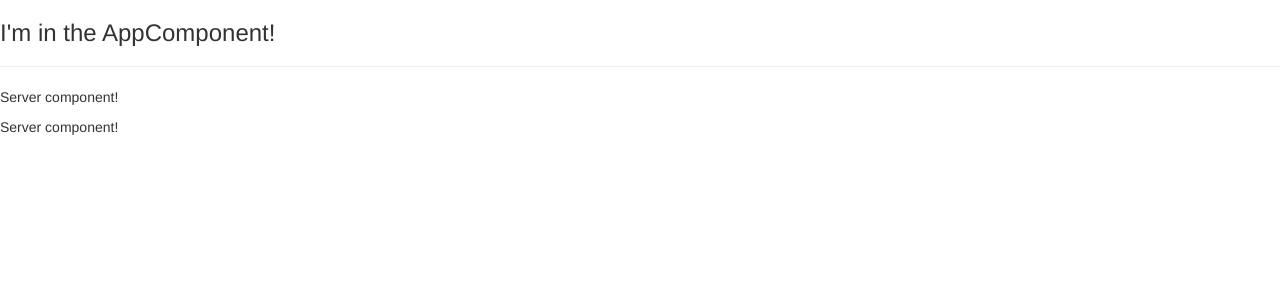
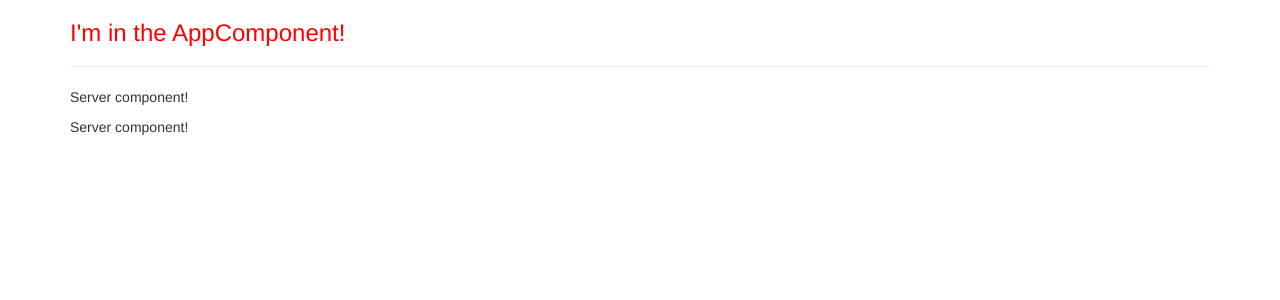
Before and after one commit to InSeongH85/udemy-angular, an Angular app in the folder second-app/: page / in a window 1280 px wide. Shown: the top 300 px of the page. Built offline with nearby package versions, Linux system fonts and the light colour scheme.

Commit message:
Using first bootstrap class && changeed title color

```diff
--- a/second-app/angular.json
+++ b/second-app/angular.json
@@ -82,5 +82,8 @@
         }
       }
     }
+  },
+  "cli": {
+    "analytics": false
   }
 }
--- a/second-app/src/app/app.component.css
+++ b/second-app/src/app/app.component.css
@@ -0,0 +1,3 @@
+h3 {
+    color: darkblue;
+}
--- a/second-app/src/app/app.component.html
+++ b/second-app/src/app/app.component.html
@@ -1,4 +1,10 @@
-<h3>I'm in the AppComponent!</h3>
-<!-- Will be add selector-->
-<hr />
-<app-servers></app-servers>
+<div class="container">
+    <div class="row">
+        <div class="col-xs-12">
+            <h3>I'm in the AppComponent!</h3>
+            <!-- Will be add selector-->
+            <hr />
+            <app-servers></app-servers>
+        </div>
+    </div>
+</div>
--- a/second-app/src/app/app.component.ts
+++ b/second-app/src/app/app.component.ts
@@ -3,6 +3,11 @@ import { Component } from '@angular/core';
 @Component({
   selector: 'app-root',
   templateUrl: './app.component.html',
-  styleUrls: ['./app.component.css'],
+  styles: [`
+    h3 {
+      color: red;
+    }
+  `]
+  // styleUrls: ['./app.component.css'],
 })
 export class AppComponent {}
```
